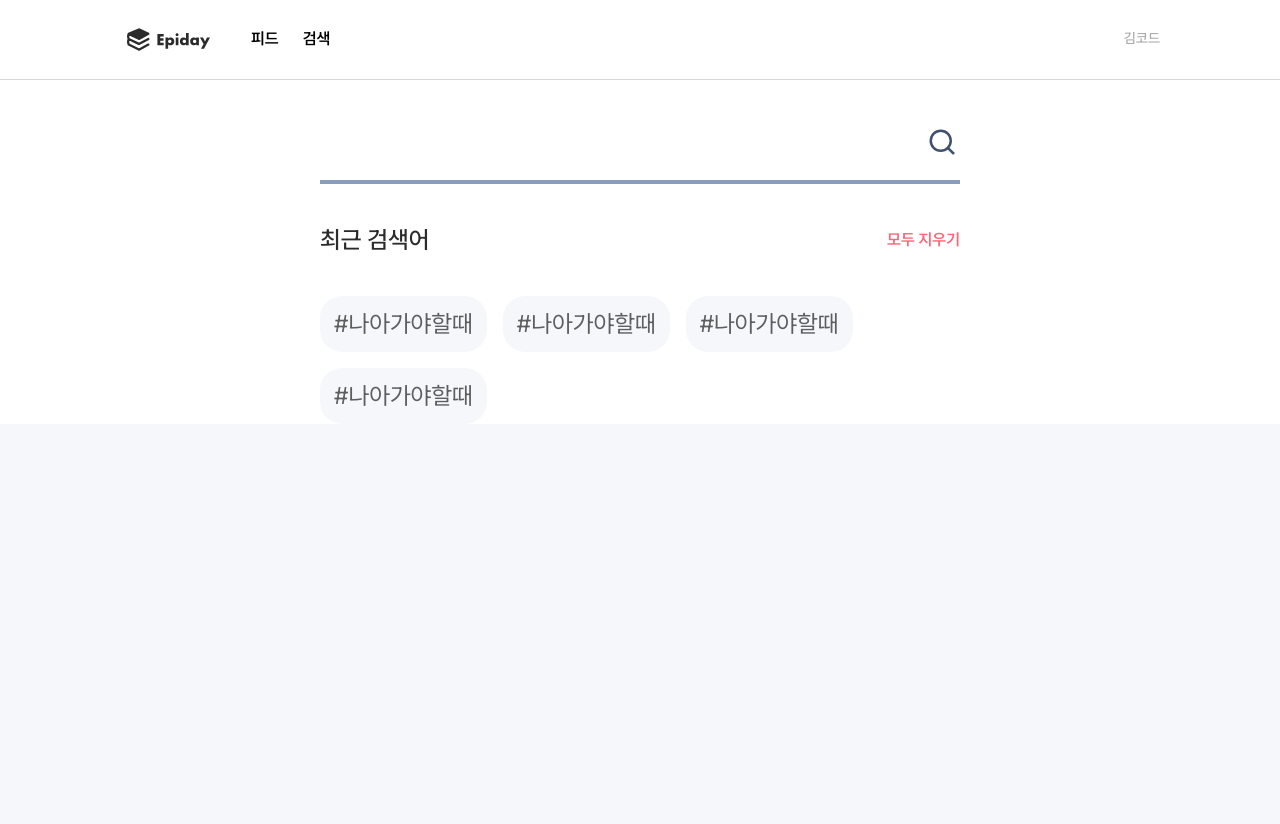
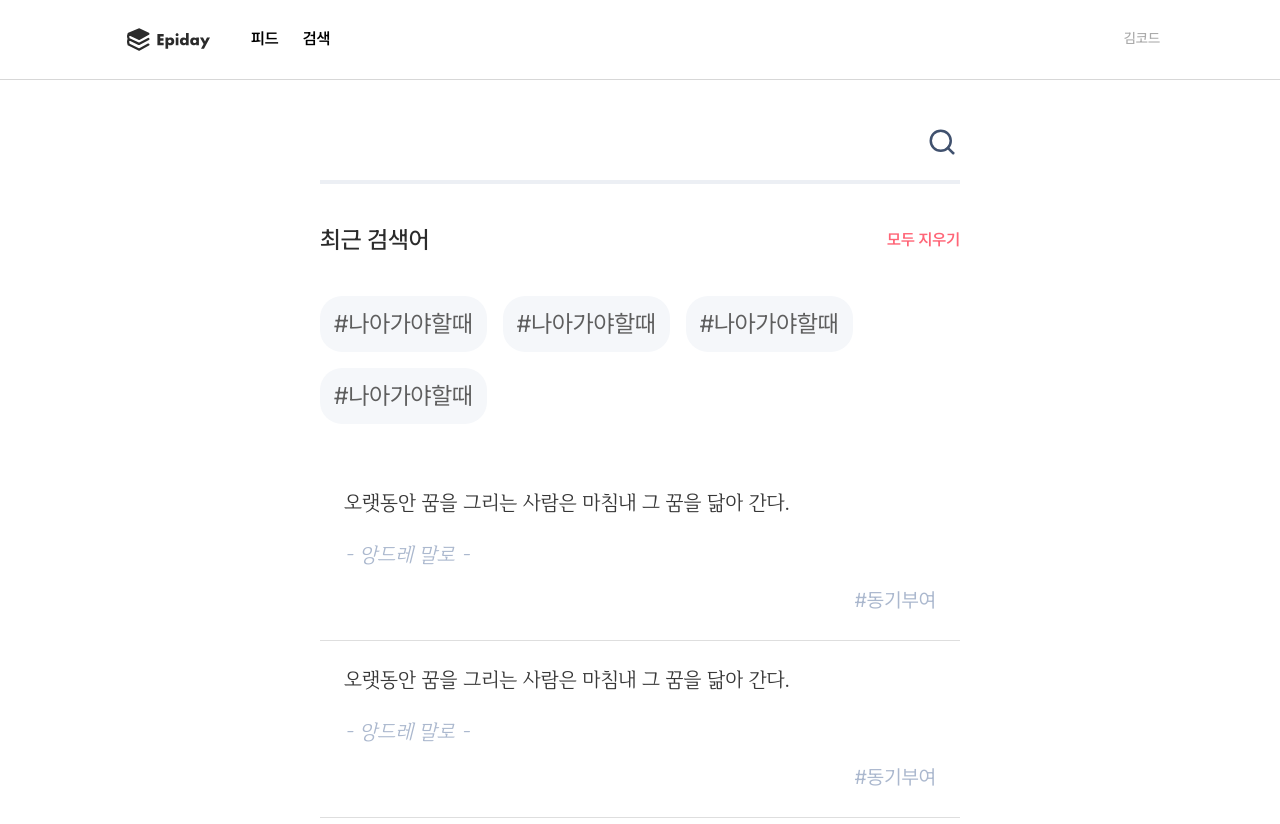
Before and after one commit to rladmswo1715/epiday, a Next.js app: page /search in a window 1280 px wide. Shown: the top 824 px of the page. Before the commit the page ends 800 px from the top, so only its background shows below. Built offline with nearby package versions, Linux system fonts and the light colour scheme.

Commit message:
feat: 서치페이지 검색 결과 퍼블리싱

```diff
--- a/components/search/SearchContainer.tsx
+++ b/components/search/SearchContainer.tsx
@@ -1,12 +1,14 @@
 import InnerLayout from '../InnerLayout';
 import RecentSearches from './RecentSearches';
 import SearchForm from './SearchForm';
+import SearchResults from './SearchResults';
 
 const SearchContainer = () => {
   return (
     <section className='mt-[2.4rem]'>
       <SearchForm />
       <RecentSearches />
+      <SearchResults />
     </section>
   );
 };
--- a/components/search/SearchForm.tsx
+++ b/components/search/SearchForm.tsx
@@ -3,7 +3,7 @@ import Search from '@/public/images/icon/search.svg';
 
 const SearchForm = () => {
   return (
-    <form className='relative flex h-[8rem] items-center border-b-[0.4rem] border-var-blue-500 after:absolute after:bottom-[-0.4rem] after:left-0 after:h-[0.4rem] after:w-full after:origin-left after:scale-x-0 after:bg-var-blue-800 after:transition-transform after:duration-300 focus-within:after:scale-x-100'>
+    <form className='relative flex h-[8rem] items-center border-b-[0.4rem] border-var-blue-200 after:absolute after:bottom-[-0.4rem] after:left-0 after:h-[0.4rem] after:w-full after:origin-left after:scale-x-0 after:bg-var-blue-800 after:transition-transform after:duration-300 focus-within:after:scale-x-100'>
       <input className='h-full grow py-[2.6rem] text-[2.4rem] text-var-black-700 outline-none' />
       <button type='button'>
         <Image src={Search} alt='검색버튼' width={36} height={36} />
--- /dev/null
+++ b/components/search/SearchResults.tsx
@@ -0,0 +1,28 @@
+import { result } from 'lodash';
+
+const SearchResults = () => {
+  return (
+    <div className='mt-[4rem] min-h-[30vw]'>
+      <button className='w-full border-b-[0.1rem] border-var-gray-100'>
+        <div className='flex flex-col p-[2.4rem] hover:shadow-lg'>
+          <q className='text-left font-iropke text-[2rem] leading-[2.8rem] text-var-black-600 quotes-none'>오랫동안 꿈을 그리는 사람은 마침내 그 꿈을 닮아 간다.</q>
+          <cite className='mt-[2.4rem] text-left font-iropke text-[2rem] leading-[2.8rem] text-var-blue-400'>- 앙드레 말로 -</cite>
+          <div className='flex items-center justify-end'>
+            <span className='mt-[1.6rem] text-[2rem] text-var-blue-400'>#동기부여</span>
+          </div>
+        </div>
+      </button>
+      <button className='w-full border-b-[0.1rem] border-var-gray-100'>
+        <div className='flex flex-col p-[2.4rem] hover:shadow-lg'>
+          <q className='text-left font-iropke text-[2rem] leading-[2.8rem] text-var-black-600 quotes-none'>오랫동안 꿈을 그리는 사람은 마침내 그 꿈을 닮아 간다.</q>
+          <cite className='mt-[2.4rem] text-left font-iropke text-[2rem] leading-[2.8rem] text-var-blue-400'>- 앙드레 말로 -</cite>
+          <div className='flex items-center justify-end'>
+            <span className='mt-[1.6rem] text-[2rem] text-var-blue-400'>#동기부여</span>
+          </div>
+        </div>
+      </button>
+    </div>
+  );
+};
+
+export default SearchResults;
```
